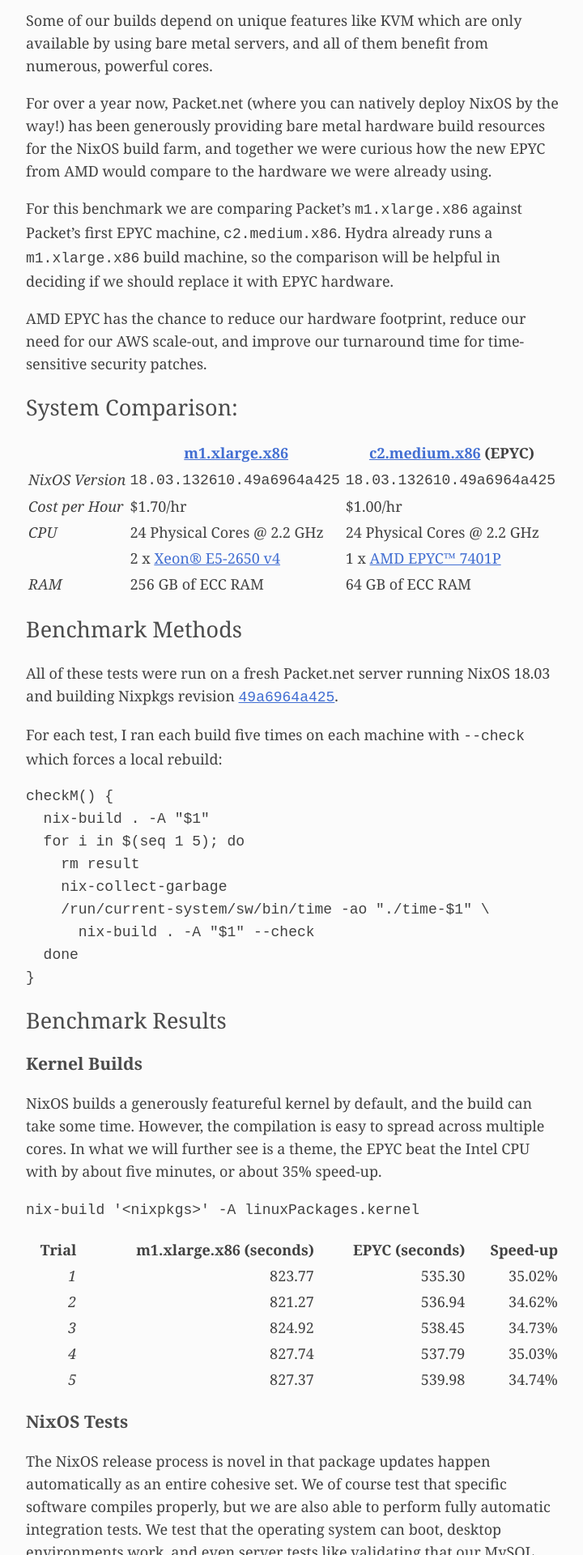
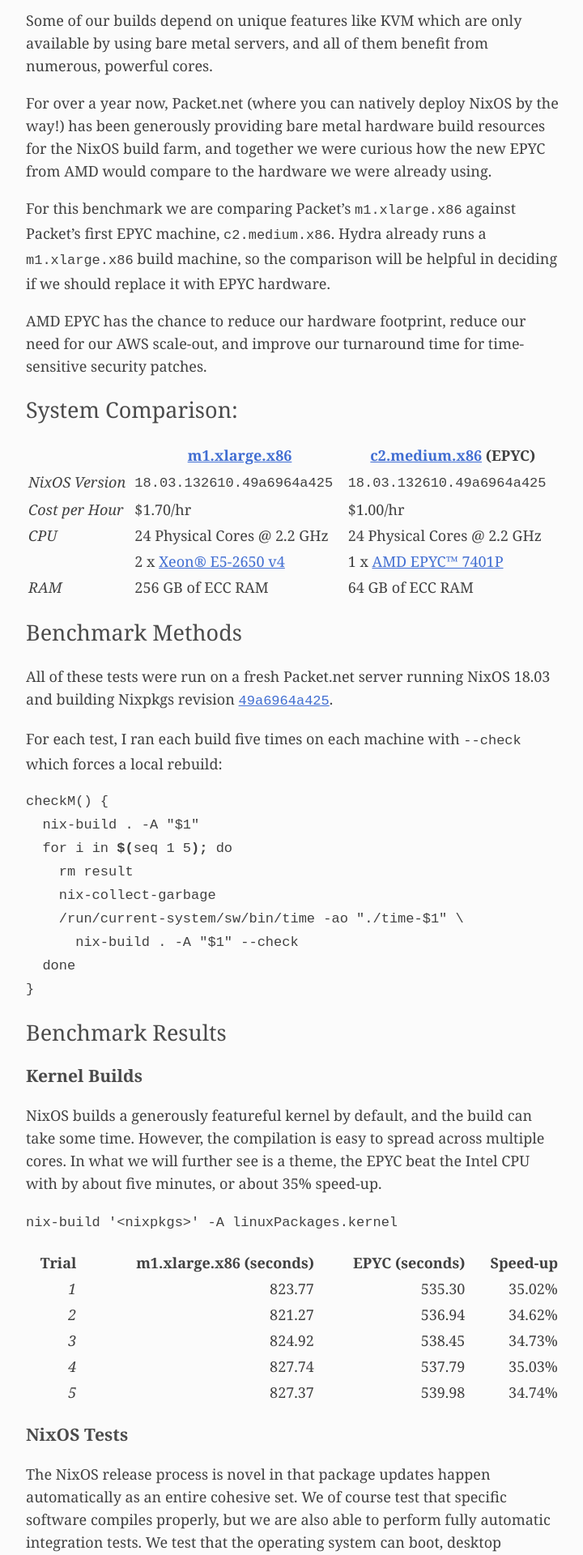
Before and after one commit to grahamc/grahamc.github.com, a Jekyll site: the page built from _posts/2018-08-02-an-epyc-nixos-build-farm.md, in a window 1280 px wide. Shown: the part 742-2662 px from the top of the page at 81% size, without its empty margins (278-998 px from the left). Built offline with Jekyll 4.4.1, drawn with Linux system fonts in a browser that asks for light colours.

Commit message:
Improve code rendering and highlighting

````diff
--- a/_config.yml
+++ b/_config.yml
@@ -1,4 +1,4 @@
-highlighter: null
+highlighter: rouge
 markdown: kramdown
 permalink: /blog/:title
 exclude:
--- a/_layouts/default.html
+++ b/_layouts/default.html
@@ -27,6 +27,10 @@
         line-height: 28px;
       }
 
+      code {
+        font-size: 17px;
+      }
+
       h1, h2 , h3, h4, h5{
         color: rgb(75, 75, 75);
       }
@@ -51,12 +55,19 @@
         color: rgb(65, 110, 210);
       }
 
-      code {
-        white-space: pre-wrap;
+      pre {
+        overflow-x: auto;
       }
 
       table {
         width: 100%;
+      }
+
+      .kd, .kn, .p, .si {
+        font-weight: bold;
+      }
+      .c {
+        font-style: italic;
       }
     </style>
   </head>
--- a/_posts/2009-05-24-getting-list-of-users-with-access-to-a-database.markdown
+++ b/_posts/2009-05-24-getting-list-of-users-with-access-to-a-database.markdown
@@ -3,9 +3,9 @@
 title: Listing Users with Database Access
 ---
 
-{% highlight mysql %}
+```sql
 SELECT User FROM mysql.db WHERE Db = 'databasename';
-{% endhighlight %}
+```
 
 Only issue with this, is it doesn't list the users who have global permissions
 (ie: `*.*`).
--- a/_posts/2017-05-10-timemachine-backups-linux-nixos.markdown
+++ b/_posts/2017-05-10-timemachine-backups-linux-nixos.markdown
@@ -16,6 +16,7 @@
 Incorporate the following in to your `configuration.nix`,
 `nixos-rebuild switch`, and you're done:
 
+```nix
     {
       networking.firewall.allowedTCPPorts = [
         548 # netatalk
@@ -45,5 +46,6 @@
         };
       };
     }
+```
 
 Tested on NixOS 17.03.
--- a/_posts/2018-08-02-an-epyc-nixos-build-farm.md
+++ b/_posts/2018-08-02-an-epyc-nixos-build-farm.md
@@ -65,7 +65,7 @@
 For each test, I ran each build five times on each machine with
 `--check` which forces a local rebuild:
 
-```bash
+```sh
 checkM() {
   nix-build . -A "$1"
   for i in $(seq 1 5); do
````
